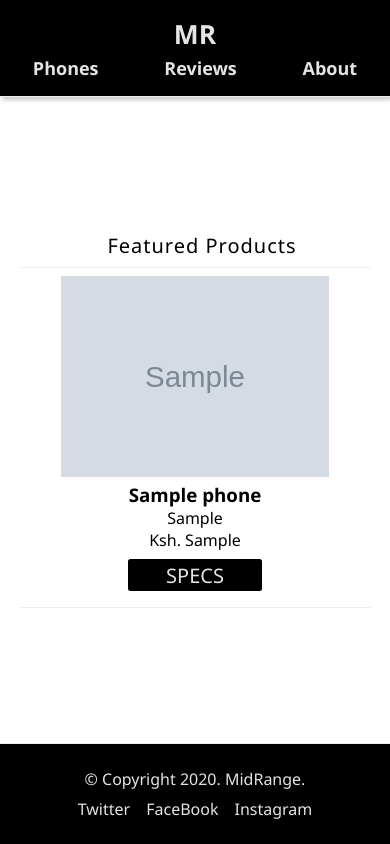
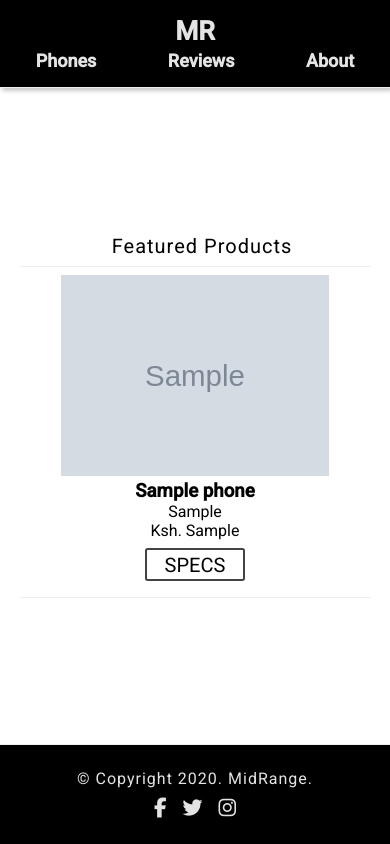
Before and after one commit to BradleyTim/telephone, a Django app: page / in a window 390 px wide. Run offline with Django 3.2, Linux system fonts and the light colour scheme; tables that the repository leaves empty hold one stand-in row (values such as "Sample post"); grey boxes marked "Sample" are stand-in pictures; some libraries are stand-ins or nearby versions.

Commit message:
add font-awesome icons and fix button styles

```diff
--- a/pages/static/pages/css/main.css
+++ b/pages/static/pages/css/main.css
@@ -7,7 +7,8 @@
 }
 
 body {
-    font-family: 'Segoe UI', Tahoma, Geneva, Verdana, sans-serif;
+    font-family: 'Roboto', sans-serif;
+    /* font-family: 'Segoe UI', Tahoma, Geneva, Verdana, sans-serif; */
     min-height: 100vh;
     display: flex;
     flex-direction: column;
@@ -143,14 +144,21 @@ section.phones {
 
 .more-info {
     display: block;
-    width: 70%;
+    width: 40%;
     margin: .5rem auto;
     padding: .15rem 0;
-    border-radius: 2.5px;
-    background-color: #000;
-    color: #e4e4e4;
+    border: 2px solid #444;
+    border-radius: 2.75px;
+    background-color: #fff;
+    color: #000;
     font-size: 1.25rem;
     text-align: center;
+    transition: all .4s ease-in-out;
+}
+
+.more-info:hover {
+    background: #000;
+    color: #e4e4e4;
 }
 
 @media screen and (max-width: 500px) {
@@ -191,14 +199,21 @@ section.phones {
 
     .more-info {
         display: block;
-        width: 40%;
+        width: 30%;
         margin: .5rem auto;
         padding: .15rem 0;
-        border-radius: 2.5px;
-        background-color: #000;
-        color: #e4e4e4;
+        border: 2px solid #444;
+        border-radius: 2.75px;
+        background-color: #fff;
+        color: #000;
         font-size: 1.25rem;
         text-align: center;
+        transition: all .4s ease-in-out;
+    }
+
+    .more-info:hover {
+        background: #000;
+        color: #e4e4e4;
     }
 }
 
@@ -221,6 +236,8 @@ footer .container {
 h5.copyright {
     flex: 2;
     color: #e4e4e4;
+    letter-spacing: 1px;
+    font-weight: 200;
     justify-self: flex-end;
 }
 
@@ -233,6 +250,7 @@ ul.socials {
 }
 
 li.social-item {
+    font-size: 1.5rem;
     margin-left: 1rem;
 }
 
@@ -270,6 +288,7 @@ li.social-item a {
     }
 
     li.social-item {
+        font-size: 1.25rem;
         margin: 0 .5rem;
     }
 
--- a/templates/layout.html
+++ b/templates/layout.html
@@ -5,6 +5,8 @@
     <head>
         <meta charset="UTF-8">
         <meta name="viewport" content="width=device-width, initial-scale=1.0">
+        <link href="https://fonts.googleapis.com/css?family=Roboto:400,500&display=swap" rel="stylesheet">
+        <script src="https://kit.fontawesome.com/556c947a11.js" crossorigin="anonymous"></script>
         <link rel="stylesheet" type="text/css" href="{% static 'pages/css/main.css' %}">
         <link rel="stylesheet" type="text/css" href="{% static 'reviews/reviews.css' %}">
         <link rel="stylesheet" type="text/css" href="{% static 'pages/css/phone-details.css' %}">
@@ -44,13 +46,19 @@
                 <h5 class="copyright">&copy; Copyright 2020. MidRange.</h5>
                 <ul class="socials">
                     <li class="social-item">
-                        <a href="#">Twitter</a>
+                        <a href="#">
+                            <i class="fab fa-facebook-f"></i>
+                        </a>
                     </li>
                     <li class="social-item">
-                        <a href="#">FaceBook</a>
+                        <a href="#">
+                            <i class="fab fa-twitter"></i>
+                        </a>
                     </li>
                     <li class="social-item">
-                        <a href="#">Instagram</a>
+                        <a href="#">
+                            <i class="fab fa-instagram"></i>
+                        </a>
                     </li>
                 </ul>
             </div>
```
